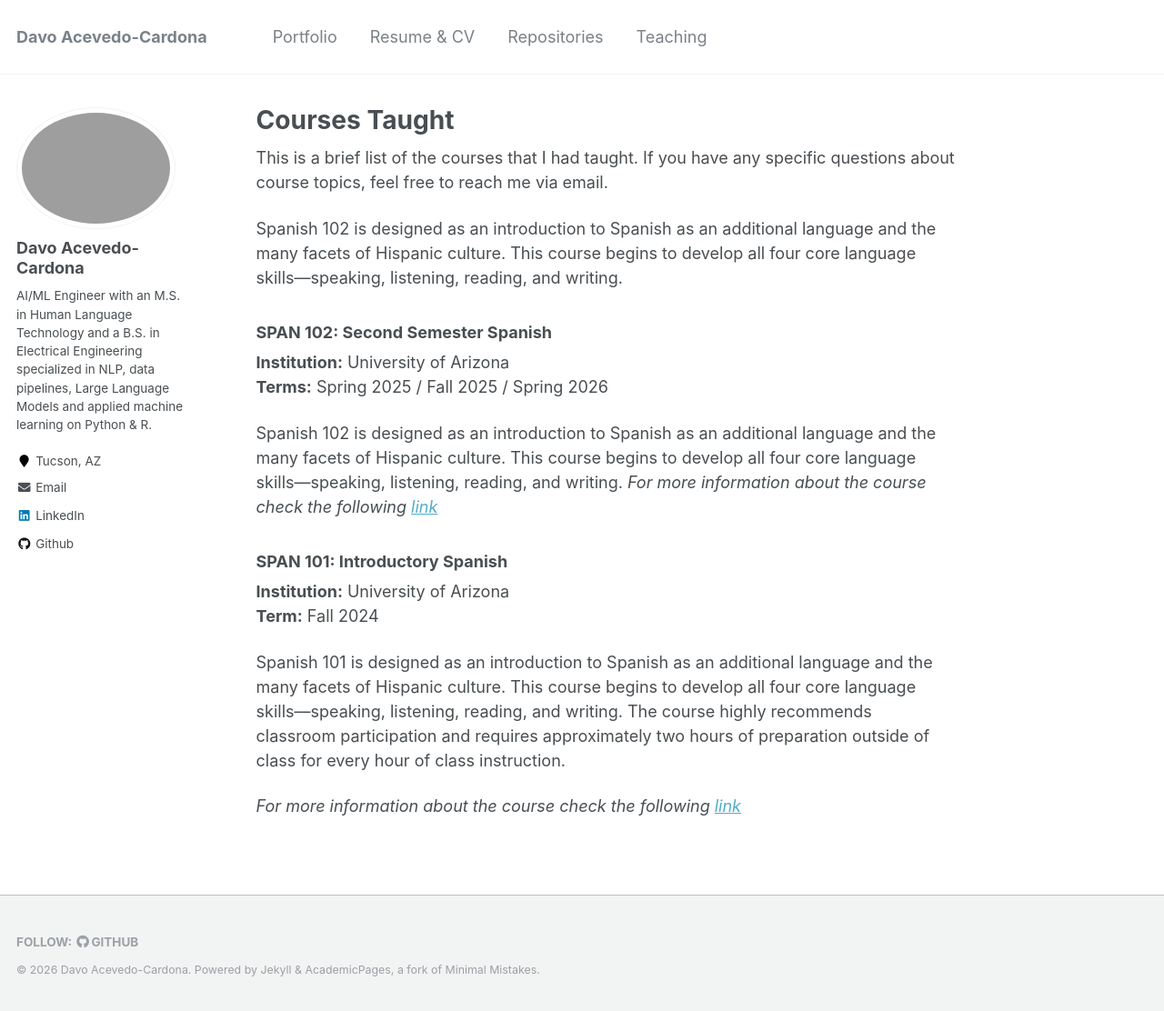
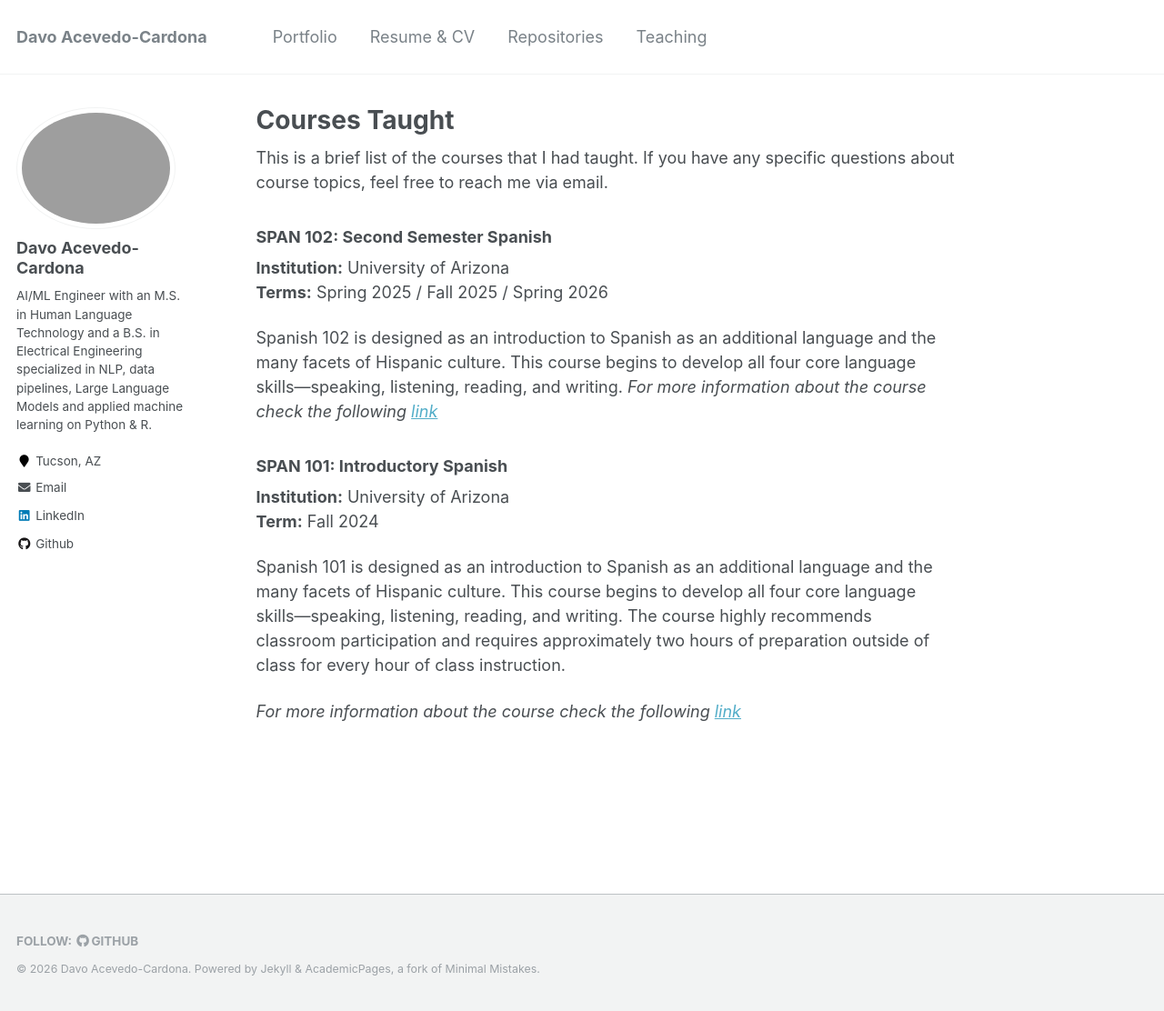
Before and after one commit to lldavoll/lldavoll.github.io, a Jekyll site: the page built from _pages/courses.md, in a window 1280 px wide and 1112 px high. Shown: the whole window at 91% size. Built offline with Jekyll 4.4.1, drawn with Linux system fonts in a browser that asks for light colours.

Commit message:
Update courses.md

```diff
--- a/_pages/courses.md
+++ b/_pages/courses.md
@@ -7,8 +7,6 @@ author_profile: true
 
 This is a brief list of the courses that I had taught. If you have any specific questions about course topics, feel free to  reach me via email.
 
-
-Spanish 102 is designed as an introduction to Spanish as an additional language and the many facets of Hispanic culture. This course begins to develop all four core language skills—speaking, listening, reading, and writing.
 
 ### SPAN 102: Second Semester Spanish
 **Institution:** University of Arizona
```
